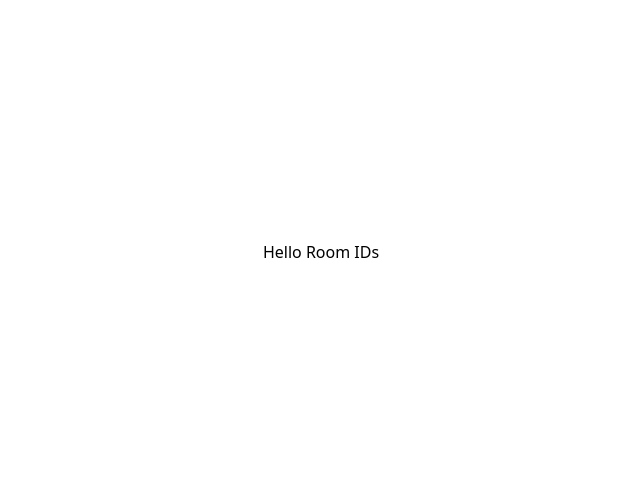
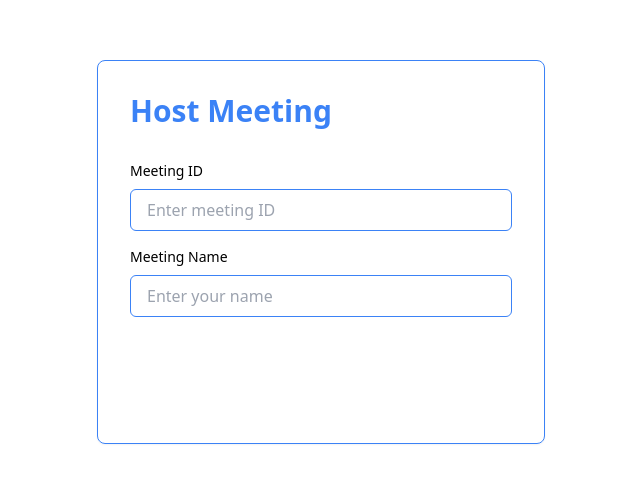
Before and after one commit to alibaihaqi/nuxtweb-socket, a Nuxt app: page /room/join in a window 1280 px wide. Shown: the part 148-630 px from the top of the page, without its empty margins (319-959 px from the left). Built offline with nearby package versions, Linux system fonts and the light colour scheme.

Commit message:
feat: update join room

```diff
--- a/pages/room/join/index.vue
+++ b/pages/room/join/index.vue
@@ -1,5 +1,58 @@
 <template>
-  <div class="min-h-screen flex justify-center items-center">
-    <h1>Hello Room IDs</h1>
-  </div>
+  <main class="min-h-screen flex justify-center items-center">
+    <section :class="`
+        flex flex-col gap-8 w-3/4 h-96
+        max-w-md border border-blue-500 rounded-lg shadow-sm p-8
+      `"
+    >
+      <h1 class="font-bold text-3xl text-blue-500">
+        {{ generateTitle }}
+      </h1>
+
+      <div class="flex flex-col gap-4 w-full">
+        <div
+          v-if="!isHostMeeting"
+          class="flex flex-col gap-2"
+        >
+          <p class="text-sm">
+            Meeting ID
+          </p>
+
+          <input
+          v-model="state.meetingId"
+            class="border border-blue-500 px-4 py-2 rounded-md"
+            placeholder="Enter meeting ID"
+            type="text"
+          />
+        </div>
+
+        <div class="flex flex-col gap-2">
+          <p class="text-sm">
+            Meeting Name
+          </p>
+
+          <input
+            v-model="state.meetingName"
+            class="border border-blue-500 px-4 py-2 rounded-md"
+            placeholder="Enter your name"
+            type="text"
+          />
+        </div>
+
+      </div>
+    </section>
+  </main>
 </template>
+
+<script lang="ts" setup>
+import { computed } from 'vue'
+
+const route = useRoute()
+const state = useState('meeting-room', () => shallowRef({ meetingId: '', meetingName: '' }))
+
+const isHostMeeting = computed(() => route.query?.host === 'true')
+
+const generateTitle = computed(() => {
+  return isHostMeeting ? 'Host Meeting' : 'Join Meeting'
+})
+</script>
```
